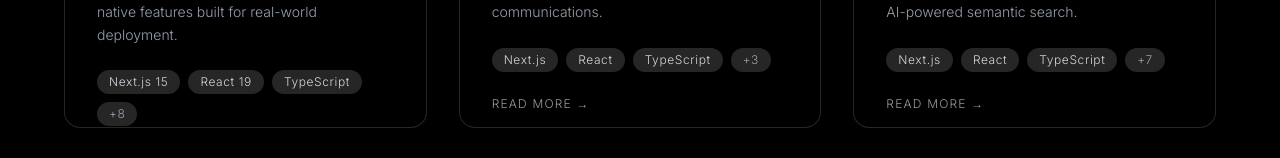
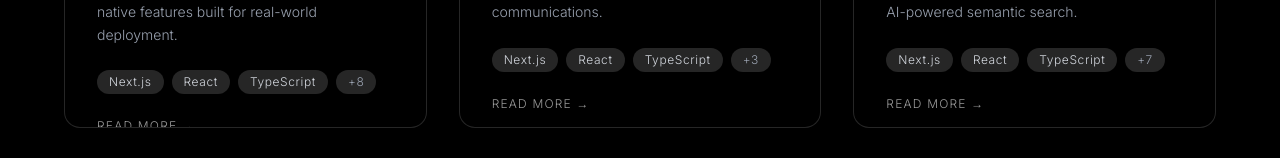
Before and after one commit to aliahmed-io/portfolio, a Next.js app: page /projects in a window 1280 px wide. Shown: the part 503-661 px from the top of the page. Built offline with nearby package versions, Linux system fonts and the light colour scheme; no server answers.

Commit message:
feat: Implement projects page featuring animated PixelCard components and project data.

```diff
--- a/app/projects/page.tsx
+++ b/app/projects/page.tsx
@@ -73,7 +73,7 @@ export default function ProjectsPage() {
                   className="group cursor-pointer"
                   onClick={() => router.push(`/projects/${project.id}`)}
                 >
-                  <PixelCard variant="default" className="h-full">
+                  <PixelCard variant={project.id === 'novexa' ? 'gold' : 'default'} className="h-full">
                     <div className="absolute inset-0 p-8 flex flex-col">
                       <div className="flex justify-between items-start mb-6">
                         <div>
--- a/components/PixelCard.tsx
+++ b/components/PixelCard.tsx
@@ -146,11 +146,18 @@ const VARIANTS = {
     speed: 80,
     colors: '#fecdd3,#fda4af,#e11d48',
     noFocus: true
+  },
+  gold: {
+    activeColor: '#fcd34d',
+    gap: 6,
+    speed: 40,
+    colors: '#D4AF37,#FCD34D,#B45309,#FEF08A',
+    noFocus: false
   }
 };
 
 interface PixelCardProps {
-  variant?: 'default' | 'blue' | 'yellow' | 'pink';
+  variant?: 'default' | 'blue' | 'yellow' | 'pink' | 'gold';
   gap?: number;
   speed?: number;
   colors?: string;
--- a/lib/projectsData.ts
+++ b/lib/projectsData.ts
@@ -12,7 +12,7 @@ export interface ProjectMetadata {
 export const projectsMetadata: Record<string, ProjectMetadata> = {
   'novexa': {
     date: 'Jan 2025',
-    tech: ['Next.js 15', 'Stripe', 'Prisma', 'Gemini AI'],
+    tech: ['Next.js', 'Stripe', 'Prisma', 'Gemini AI'],
     color: '#D4AF37'
   },
   'axion-assistant': {
@@ -82,7 +82,7 @@ export const projectsData: Record<string, {
       'AI integration done responsibly, with logging, constraints, and clear separation between public and admin data.',
       'A sellable system, suitable for licensing, white-label deployment, or exclusive acquisition.',
     ],
-    techStack: ['Next.js 15', 'React 19', 'TypeScript', 'Postgres', 'Prisma', 'Stripe', 'Shippo', 'Redis', 'Kinde', 'Gemini AI', 'Tailwind CSS'],
+    techStack: ['Next.js', 'React', 'TypeScript', 'Postgres', 'Prisma', 'Stripe', 'Shippo', 'Redis', 'Kinde', 'Gemini AI', 'Tailwind CSS'],
   },
   'axion-assistant': {
     title: 'Axion Assistant: An Intelligent Conversational AI',
```
